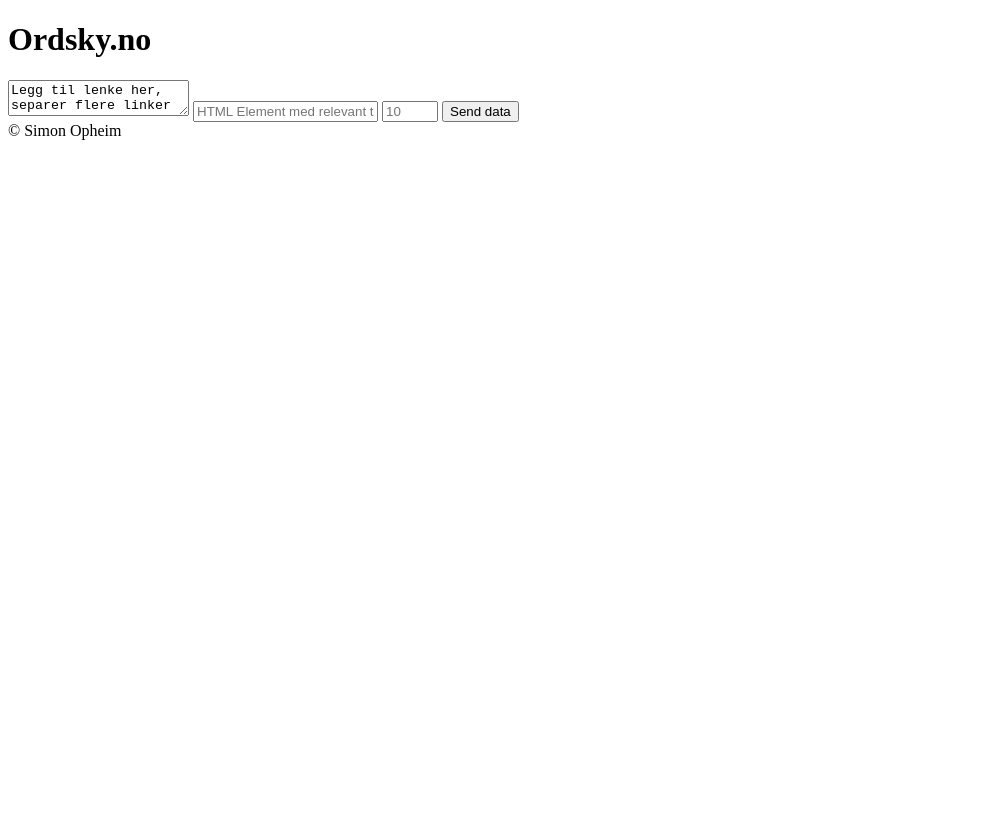
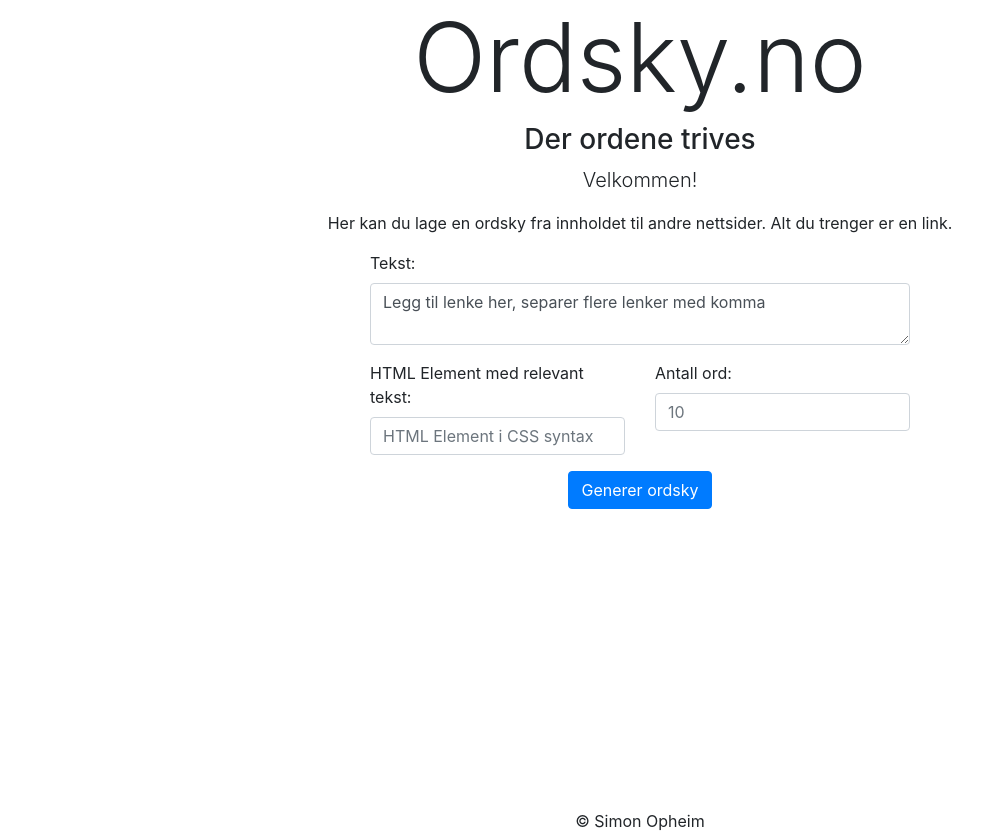
Before and after one commit to simonvea/word_cloud_from_webpages, a website: page public/index.html in a window 1280 px wide. Shown: the whole page, without its empty margins (0-1006 px from the left). Before the commit the page ends 800 px from the top, so only its background shows below. Drawn offline with nearby package versions, Linux system fonts and the light colour scheme.

Commit message:
added bootstrap and styled form

```diff
--- a/public/index.html
+++ b/public/index.html
@@ -4,23 +4,53 @@
         <title>Ordsky.no</title>
         <meta charset="utf-8">
         <meta http-equiv="X-UA-Compatible" content="IE=edge">
-        <meta name="viewport" content="width=device-width,initial-scale=1.0">
+        <meta name="viewport" content="width=device-width,initial-scale=1.0, shrink-to-fit=no">
         <link rel="stylesheet" href="./style.css" type="text/css">
+        <link rel="stylesheet" href="https://stackpath.bootstrapcdn.com/bootstrap/4.3.1/css/bootstrap.min.css" integrity="sha384-ggOyR0iXCbMQv3Xipma34MD+dH/1fQ784/j6cY/iJTQUOhcWr7x9JvoRxT2MZw1T" crossorigin="anonymous">
     </head>
     <body>
-        <header>
-            <h1>Ordsky.no</h1>
+        <header class="container">
+            <section class="title">
+                <h1 class="display-1">Ordsky.no</h1>
+                <h3>Der ordene trives</h3>
+            </section>
         </header>
-        <main>
-            <form>
-                <textarea id="lenker">Legg til lenke her, separer flere linker med komma</textarea>
-                <input type="text" id="html-element" placeholder="HTML Element med relevant text (CSS syntax)">
-                <input type="number" id="number-of-words" min="1" max="20" placeholder="10">
-                <button type="submit" id="klikk-meg">Send data</button>
-            </form>
-            <section>
-                    <div id="response"></div>
+        <main class="container">
+            <section class="row justify-content-center">
+                <div>
+                    <p class="lead text-center">
+                        Velkommen!
+                    </p>
+                    <p>
+                        Her kan du lage en ordsky fra innholdet til andre nettsider. Alt du trenger er en link.
+                    </p>
+                </div>
             </section>
+            <section class="row justify-content-center">
+                <form class="col-md-6">
+                    <div class="form-group">
+                        <label for="lenker">Tekst:</label>
+                        <textarea id="lenker" class="form-control" row="3">Legg til lenke her, separer flere lenker med komma</textarea>
+                    </div>
+                    <div class="row">
+                        <div class="form-group col">
+                            <label for="html-element">HTML Element med relevant tekst:</label>
+                            <input type="text" class="form-control" id="html-element" placeholder="HTML Element i CSS syntax">
+                        </div>
+                        <div class="form-group col">
+                            <label for="number-of-words">Antall ord:</label>
+                            <input type="number" class="form-control" id="number-of-words" min="1" max="20" placeholder="10">
+                        </div>
+                    </div>
+                    <div class="row justify-content-center">
+                        <button type="submit" class="btn btn-primary" id="klikk-meg">Generer ordsky</button>
+                    </div>
+                </form>
+            </section>
+            <section class="row">
+                    <div id="word-cloud"></div>
+            </section>
+
         </main>
         <footer>
             &copy; Simon Opheim
--- a/public/main.js
+++ b/public/main.js
@@ -13,7 +13,7 @@ form.addEventListener("submit", (e) => {
 
     if(urls.some(url => !checkIfLink(url))) {
         console.error("Feil format på lenker");
-        document.getElementById('response').innerHTML = '<p> Linkene må ha gyldig format! Enten begynne på www eller http og separeres med komma!</p>';
+        document.getElementById('word-cloud').innerHTML = '<p> Linkene må ha gyldig format! Enten begynne på www eller http og separeres med komma!</p>';
         return
     }
     const urlsWithHttp = urls.map(url => url.startsWith("www") ? prependHttp(url): url);
@@ -28,10 +28,10 @@ form.addEventListener("submit", (e) => {
     console.log(data)
 
     getKeywords(data).then(response => {
-        document.getElementById('response').innerHTML = response;
+        document.getElementById('word-cloud').innerHTML = response;
     }).catch(err => {
         console.error(err);
-        document.getElementById('response').innerHTML = '<p> Beklager, men noe gikk galt :( </p>';
+        document.getElementById('word.cloud').innerHTML = '<p> Beklager, men noe gikk galt :( </p>';
     })
     linksElement.value = "Legg til lenke her, separer flere lenker med komma";
     targetHTMLElement.value = "";
--- a/public/style.css
+++ b/public/style.css
@@ -0,0 +1,8 @@
+header, footer {
+    text-align: center;
+}
+
+#word-cloud {
+    height: 300px;
+    width: 300px;
+}
```
